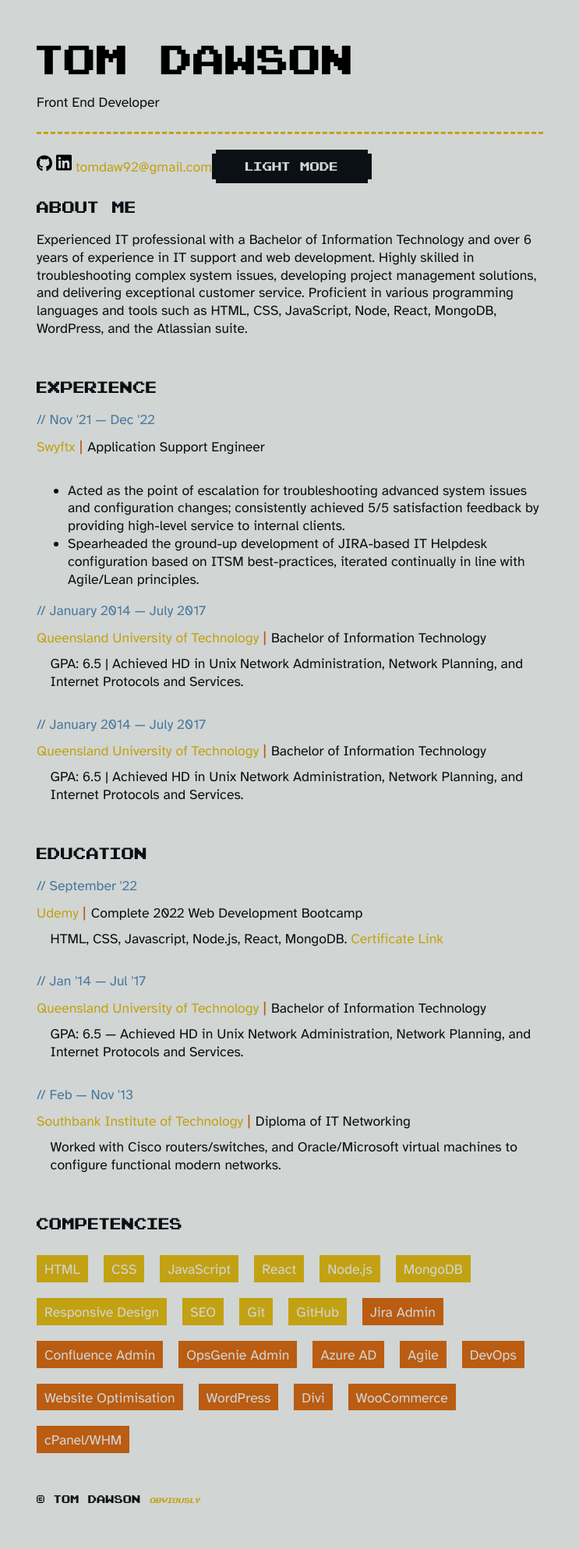
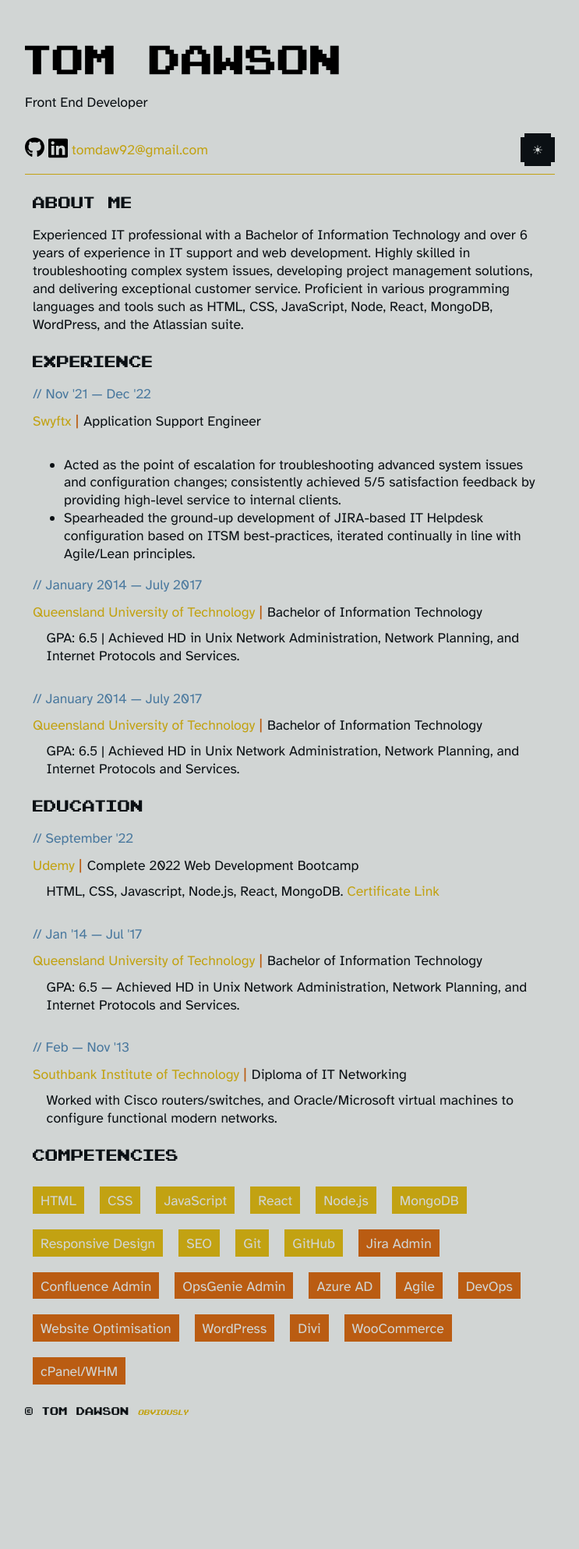
Before and after one commit to TomDawson/cv, a PHP site: page / in a window 1280 px wide. Shown: the whole page at 78% size, without its empty margins (268-1011 px from the left). After the commit the page ends 1815 px from the top, so only its background shows below. Run offline with PHP 8.4, Linux system fonts and the light colour scheme.

Commit message:
Navbar style progress

```diff
--- a/index.html
+++ b/index.html
@@ -79,15 +79,14 @@
           </h1>
           <p>Front End Developer</p>
         </div>
-        <hr />
       </header>
       <main class="container">
-        <nav>
-          <div>
-            <a href="https://github.com/TomDawson" target="_blank"
+        <nav id="navbar">
+          <div class="nav-left">
+            <a class="social-icon-container" href="https://github.com/TomDawson" target="_blank"
               ><img alt="GitHub" src="images/github.svg" class="social-icon"
             /></a>
-            <a
+            <a class="social-icon-container"
               href="https://www.linkedin.com/in/tom-dawson-094217101/"
               target="_blank"
               ><img
@@ -99,10 +98,10 @@
               >tomdaw92@gmail.com</a
             >
           </div>
-          <div id="toggle-container">
+          <div class="nav-right" id="toggle-container">
             <button id="theme-toggle" class="pixel-button" type="button">
-              <span id="light-mode-span">Light Mode</span>
-              <span id="dark-mode-span">Dark Mode</span>
+              <span id="light-mode-span">☀︎</span>
+              <span id="dark-mode-span">☾</span>
             </button>
           </div>
         </nav>
--- a/scripts/script.js
+++ b/scripts/script.js
@@ -1,10 +1,16 @@
 console.log('- .... . .-. . -....- .. ... -....- -. --- -....- .--- --- -.- . -....- .... . .-. .');
 
-//// Theme Swapping: Start
-var themeToggle = document.getElementById('theme-toggle');
-var darkModeSpan = document.getElementById('dark-mode-span');
-var lightModeSpan = document.getElementById('light-mode-span');
-var socialIcons = document.getElementsByClassName('social-icon');
+//// Removes .preload from <body> after page load to enable transitions.
+window.onload = function() {
+    document.body.classList.remove('preload');
+  };
+
+
+//// Theme Swapping
+const themeToggle = document.getElementById('theme-toggle');
+const darkModeSpan = document.getElementById('dark-mode-span');
+const lightModeSpan = document.getElementById('light-mode-span');
+const socialIcons = document.getElementsByClassName('social-icon');
 
 // Retrieve theme preference from device
 var storedTheme = localStorage.getItem('theme') || (window.matchMedia('(prefers-color-scheme: dark)').matches ? 'dark' : 'light');
@@ -55,9 +61,13 @@ function refreshThemeToggle() {
 };
 
 refreshThemeToggle();
-//// Theme Swapping: End
 
-// Removes .preload from <body> after page load to enable transitions.
-window.onload = function() {
-    document.body.classList.remove('preload');
-  };
+//// Monitor when #navbar changes in visibility and if it triggers CSS position: sticky;, apply class .sticky to allow styling.
+const navbar = document.getElementById("navbar");
+
+const navbarObserver = new IntersectionObserver(
+    ([e]) => e.target.classList.toggle("sticky", e.intersectionRatio < 1),
+    { threshold: [1] }
+    );
+
+navbarObserver.observe(navbar);
--- a/styles/style.css
+++ b/styles/style.css
@@ -2,6 +2,7 @@
 
 html[data-theme='light'] {
   --background: #D1D5D4;
+  --nav-background: #d1d5d4a4;
   --text-body: #0B1014;
   --text-link: #009BC6;
   --text-faded: #49789e;
@@ -13,6 +14,7 @@ html[data-theme='light'] {
 
 html[data-theme='dark'] {
   --background: #1B1B26;
+  --nav-background: #1b1b26ad;
   --text-body: #E3E3DD;
   --text-link: #AA9FFF;
   --text-faded: #435260;
@@ -133,7 +135,7 @@ p:not(:last-child) {
 }
 
 .container {
-  padding: 0px 15px 15px 15px;
+  padding: 0;
   width: clamp(0px, 95vw, 680px); /* always shrinks, prefers 95vw, max 680px */
   margin-left: auto;
   margin-right: auto;
@@ -148,7 +150,7 @@ p:not(:last-child) {
 
 
 .sub-container {
-  padding: 0px 0px 10px 0px;
+  padding: 0px 10px;
   position: relative;
   z-index: 2;
 }
@@ -183,16 +185,15 @@ p:not(:last-child) {
   color: var(--background);
 }
 
+/*
 hr {
-  /* Width extends beyond container bounds
-  width: 100%;*/
   height: 2px;
   margin: auto;
   margin: 45px 0px 10px 0px;
   padding:0px 15px 0px 15px;
   border: none;
   border-bottom: dashed 3px var(--text-title);
-}
+}*/
 
 a {
   color: var(--text-title);
@@ -208,14 +209,29 @@ header.container {
   margin-top:30px;
 }
 
-nav {
+nav /* #navbar */ {
+  display: -webkit-flex;
+  display: -ms-flexbox;
   display: flex;
-  flex-direction: row;
   position: sticky;
-  top: 0px;
-  background-color: var(--background);
+  top: -1px; /* -1px is important for JS to apply .sticky class to nav */
   z-index: 10;
-  padding-bottom: 15px 0px 15px 0px;
+  padding: 15px 0px 15px 0px;
+  border-bottom: solid 1px var(--text-title); /* Perf. line border */
+}
+
+.nav-left {
+  width: 50%;
+}
+
+.nav-right {
+  width: 50%;
+  margin-left: auto;
+}
+
+.sticky {
+  backdrop-filter: blur(5px);
+  background-color: var(--nav-background);
 }
 
 nav a {
@@ -224,15 +240,31 @@ nav a {
 
 nav #toggle-container {
   justify-content: flex-end;
+  display: flex;
 }
 
 a {
   text-decoration: none;
 }
 
+.email-address {
+  display: flex;
+  height:100%;
+  justify-content: center;
+  flex-direction: column;
+}
+
+.social-icon-container {
+  height: 100%;
+  width: auto;
+}
+
 /* Social Links */
 .social-icon {
-  width:20px;
+  float: left;
+  height: auto;
+  width: 25px;
+  margin-right: 5px;
 }
 /* Remove selection highlight */
 .social-icon::selection {
@@ -269,12 +301,13 @@ footer.container {
 /* Scrollbar */
 
 ::-webkit-scrollbar {
-  width: 4px;
-  background: var(--background); /* Background */
+  width: 6px;
+  background: transparent; /* Background */
 }
 
 ::-webkit-scrollbar-thumb {
   background: var(--text-title); /* Foreground */
+  transition: all 0.3s;
 }
 
 /* Button styling */
@@ -298,9 +331,7 @@ button,
   cursor: pointer;
   display: block;
   padding: 7px 10px;
-    margin-left: 5px; /* Offset box-shadow for alignment */
-    min-width: 195px;
-    max-width: 195px;
+  margin-right: 5px;
   color: var(--background);
   background-color: var(--text-body);
   box-shadow:   -5px 0 0 0 var(--text-body),
```
Lines whose indentation alone changed are shown as unchanged.
